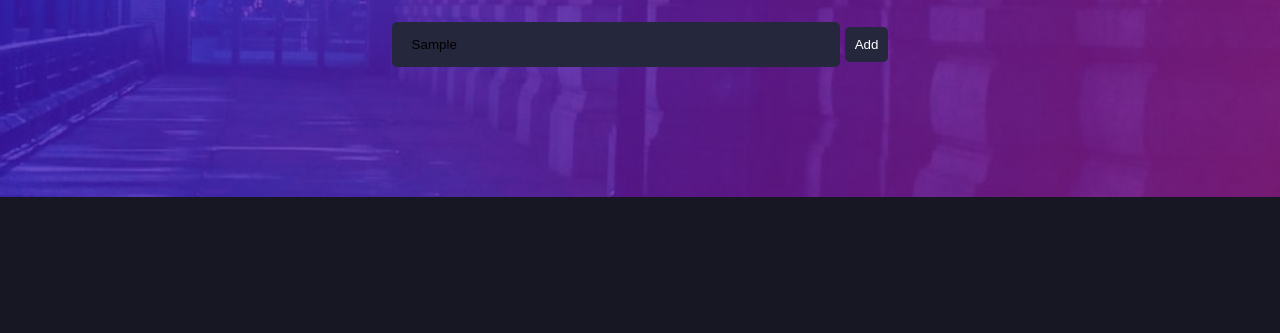
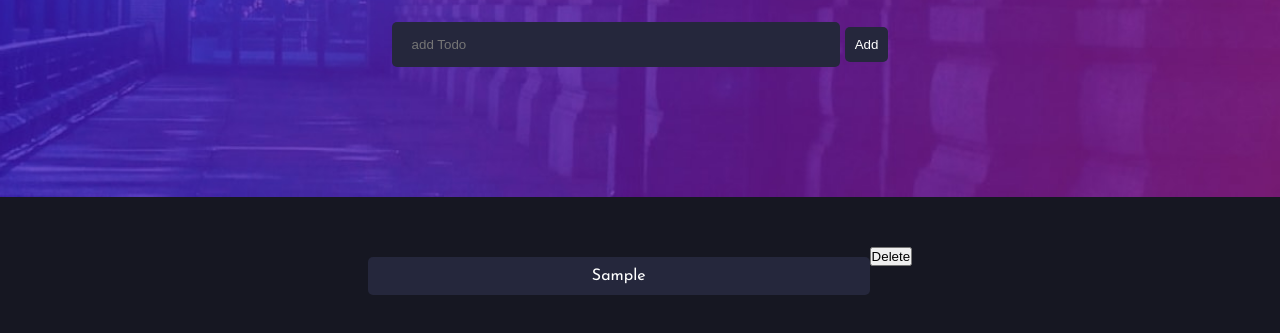
Before and after one commit to babalonogqala/To-do-app, a plain HTML site: page index.html in a window 1280 px wide. Both pictures are taken after typing "Sample" into the empty fields and a click on the button "Add". Shown: the part 123-456 px from the top of the page. Drawn offline with Linux system fonts and the light colour scheme.

Commit message:
fix display todo

```diff
--- a/css/style.css
+++ b/css/style.css
@@ -40,7 +40,8 @@ body {
   padding-bottom: 33px;
 }
 
-.to-do-input input {
+.to-do-input .gray1 {
+  color: white;
   background-color: hsl(235, 24%, 19%);
   padding: 15px 20px;
   width: 35%;
@@ -48,10 +49,24 @@ body {
   border-radius: 5px;
 }
 
-.to-do-input button {
+.to-do-input .gray2 {
   color: white;
   background-color: hsl(235, 24%, 19%);
   padding: 10px;
   border: none;
   border-radius: 5px;
 }
+
+.flex {
+  display: flex;
+  justify-content: center;
+  align-items: center;
+  margin-top: 20px;
+}
+.list-p {
+  color: white;
+  background: hsl(235, 24%, 19%);
+  padding: 0.7rem 14rem;
+  border-radius: 5px;
+  margin-top: 40px;
+}
--- a/index.html
+++ b/index.html
@@ -37,12 +37,12 @@
         </div>
         <div class="to-do-input">
           <input type="text" placeholder="add Todo" class="gray1" />
-          <button onclick="addTodo()" class="gray2">Add</button>
+          <button class="gray2">Add</button>
         </div>
       </div>
     </header>
     <main>
-      <section></section>
+      <div class="list"></div>
     </main>
   </body>
 </html>
--- a/js/todo.js
+++ b/js/todo.js
@@ -1,13 +1,17 @@
 const backgroundImage = document.querySelector(".heading");
+const inputElement = document.querySelector(".gray1");
 const changeColor = document.querySelector("svg");
-const inputElement = document.querySelector(".gray1");
+const btn = document.querySelector(".gray2").addEventListener("click", addTodo);
 const background = document.body;
 let isWhite = true;
 let newImage = true;
+
+// logic for changing the color
 function changeTheme() {
+  // if the svg is clicked it will change the background color to white and the input bar or else when clicked again and the boolean is false if will go back to dark mode
   if (isWhite) {
     background.style.backgroundColor = "white";
-    inputElement.style.backgroundColor = "gray";
+    inputElement.style.backgroundColor = "rgb(236, 236, 236)";
   } else {
     background.style.backgroundColor = "rgb(22, 23, 34)";
     inputElement.style.backgroundColor = "hsl(235, 24%, 19%)";
@@ -15,6 +19,7 @@ function changeTheme() {
 
   isWhite = !isWhite;
 
+  //   this will change the background image for the todo when in light mode and dark mode
   if (newImage) {
     backgroundImage.style.backgroundImage =
       "url(../images/bg-desktop-light.jpg)";
@@ -25,4 +30,31 @@ function changeTheme() {
 
   newImage = !newImage;
 }
-function addTodo() {}
+
+// logic for the input of the todo
+const todoList = [];
+
+// // logic for displaying the todo
+displayingTodo();
+function displayingTodo() {
+  let innerHTMLText = "";
+  todoList.forEach((todo, index) => {
+    const html = `<div class = "flex"><p class= "list-p"><span class = "span">${todo}</span>
+        </p> <button onclick = "
+        todoList.splice(${index}, 1);
+         displayingTodo();
+          ">Delete</button></div>
+          `;
+    innerHTMLText += html;
+  });
+  document.querySelector(".list").innerHTML = innerHTMLText;
+}
+
+// grabbing user input
+function addTodo() {
+  const name = inputElement.value; // taking what is entered in the input
+  inputElement.value = ""; //removing the value in input (clear)
+  todoList.push(name);
+  displayingTodo();
+  console.log(todoList);
+}
```
